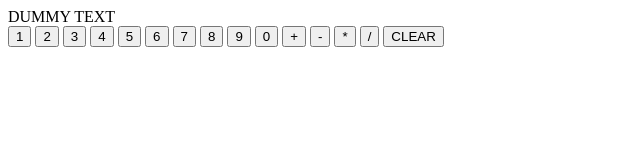
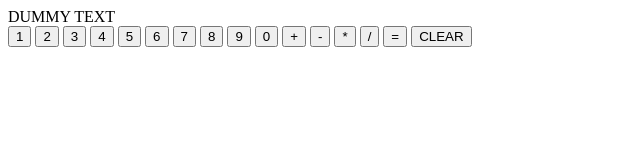
Before and after one commit to MarcinStarz/calculator, a plain HTML site: page index.html in a window 1280 px wide. Shown: the full height of the page, 0-640 px from the left. Drawn offline with Linux system fonts and the light colour scheme.

Commit message:
Add equal button

```diff
--- a/index.html
+++ b/index.html
@@ -23,6 +23,7 @@
                 <button class="button__operator">-</button>
                 <button class="button__operator">*</button>
                 <button class="button__operator">/</button>
+                <button class="button__equal">=</button>
                 <button class="button__clear">CLEAR</button>
             </div>
         </div>
```
